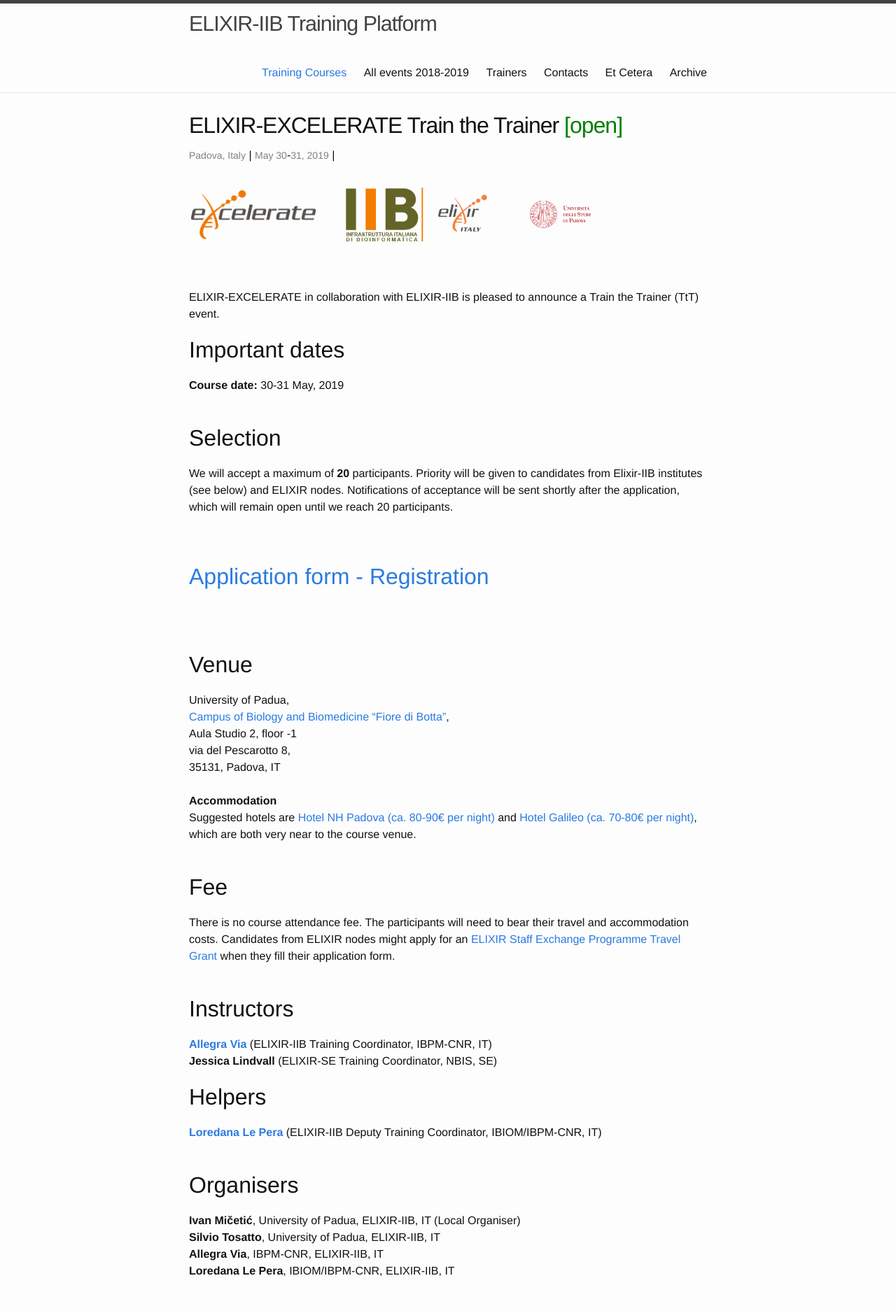
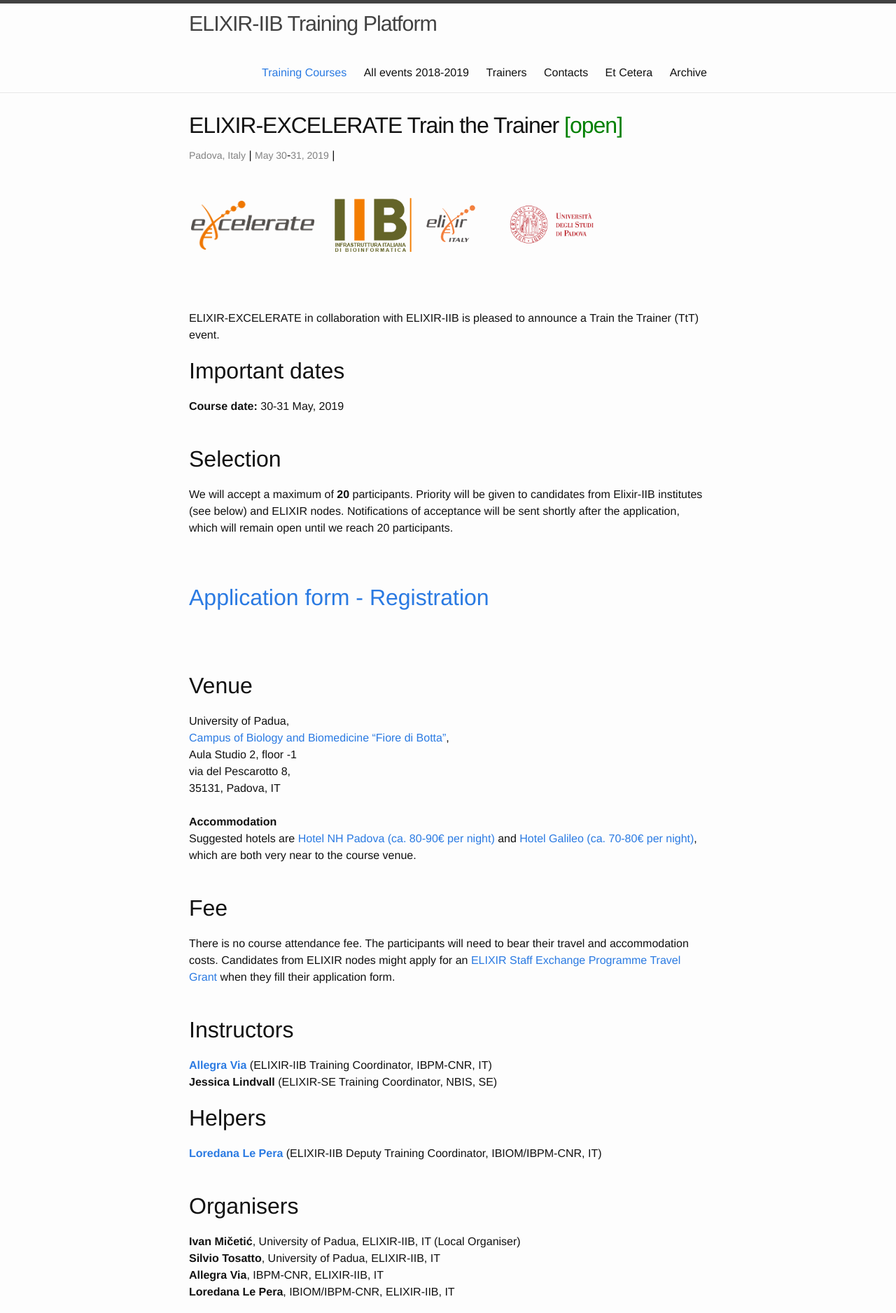
Before and after one commit to ELIXIR-IIB-training/website, a Jekyll site: the page built from _posts/2019-05-30-train-the-trainer-padua.md, in a window 1280 px wide. Shown: the top 1877 px of the page at 70% size. Built offline with Jekyll 4.4.1, drawn with Linux system fonts in a browser that asks for light colours.

Commit message:
Formatting logo Univ. Padova

```diff
--- a/_posts/2019-05-30-train-the-trainer-padua.md
+++ b/_posts/2019-05-30-train-the-trainer-padua.md
@@ -15,7 +15,7 @@ description: ELIXIR-EXCELERATE, in collaboration with ELIXIR-IIB, is pleased to
   <td width="20"></td>
  <td><a href="http://elixir-italy.org"><img src="../../../img/logo_iib.png" height="80"></a></td>
  <td width="20"></td>
- <td><a href="https://www.unipd.it/"><img src="../../../img/logo_uni_padova.png" height="80"></a></td>
+ <td><a href="https://www.unipd.it/"><img src="../../../img/logo_uni_padova.png" height="110"></a></td>
   </tr>
 </table>
 <br>
```
